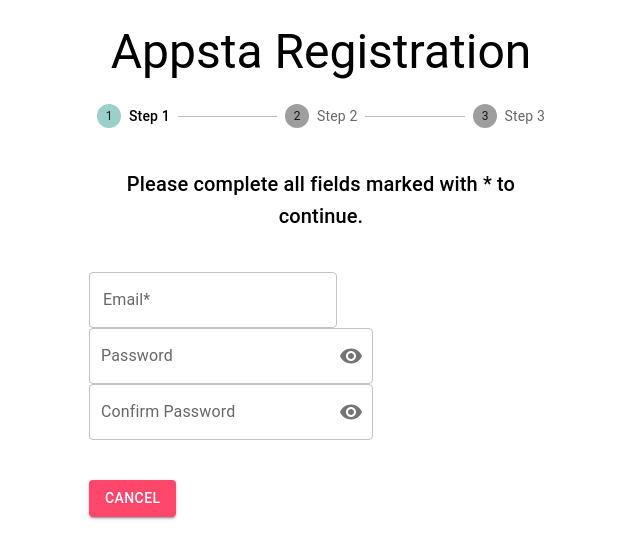
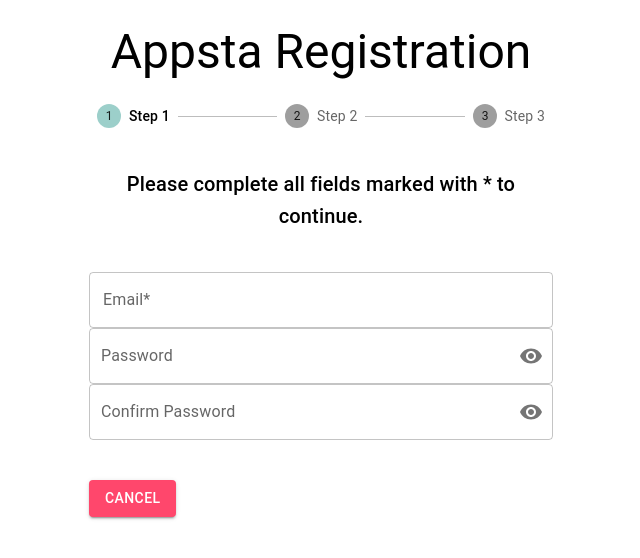
Before and after one commit to rhvdbergh/appsta, a React (Create React App) app: page /#/BuyerRegistration in a window 1280 px wide. Shown: the top 558 px of the page, without its empty margins (319-959 px from the left). Built offline with nearby package versions, Linux system fonts and the light colour scheme; no server answers.

Commit message:
switches to flex column

```diff
--- a/src/components/BuyerRegistration/BuyerRegistrationForm1.jsx
+++ b/src/components/BuyerRegistration/BuyerRegistrationForm1.jsx
@@ -15,7 +15,6 @@ import Grid from '@mui/material/Grid';
 import { useEffect, useState } from 'react';
 import { useSelector } from 'react-redux';
 import { useDispatch } from 'react-redux';
-
 
 function BuyerRegistrationForm1({ setCanMoveForward }) {
   const dispatch = useDispatch();
@@ -42,8 +41,6 @@ function BuyerRegistrationForm1({ setCanMoveForward }) {
   useEffect(() => {
     isCompletedForm();
   }, [username, password, passwordConfirmation]);
-
-
 
   // check to see if everything is filled out and
   // the user can move forward
@@ -86,7 +83,7 @@ function BuyerRegistrationForm1({ setCanMoveForward }) {
   console.log('this is buyer', buyer);
   return (
     <>
-      <Grid>
+      <Grid sx={{ display: 'flex', flexDirection: 'column' }}>
         <TextField
           label="Email*"
           variant="outlined"
```
